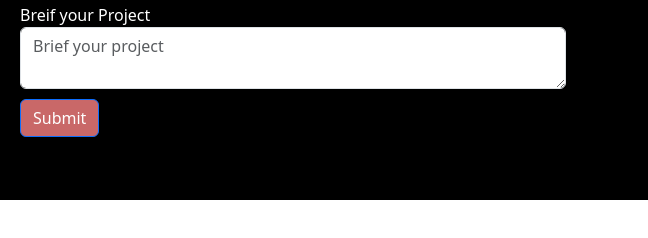
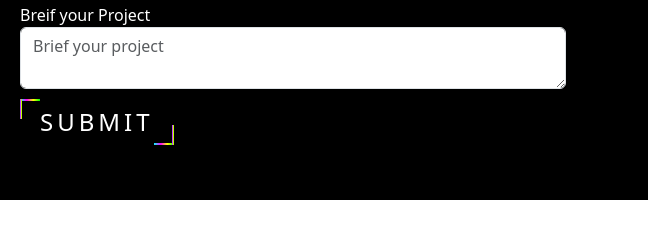
Before and after one commit to Akib-Ali/temp_github, a plain HTML site: page contactus.html in a window 1280 px wide. Shown: the part 736-974 px from the top of the page, 632-1280 px from the left. Drawn offline with nearby package versions, Linux system fonts and the light colour scheme.

Commit message:
animated submit button used

```diff
--- /dev/null
+++ b/button.css
@@ -0,0 +1,86 @@
+
+.animated-button {
+    position: relative;
+    display: inline-block;
+    padding: 5px 20px;
+    margin-top: 10px;
+    color: white;
+    text-transform: uppercase;
+    letter-spacing: 4px;
+    text-decoration: none; /* Remove underline */
+    font-size: 24px;
+    overflow: hidden;
+    transition: 0.2s;
+     border: 2px solid #2196f3;
+
+
+  }
+
+  /* Initial border appearance */
+  .animated-button span {
+    position: absolute;
+    display: block;
+  }
+
+  /* Top border */
+  .animated-button span:nth-child(1) {
+    top: 0px;
+    left: -100%;
+    width: 100%;
+    height: 2px;
+    background: linear-gradient(90deg, transparent, #2196f3);
+  }
+
+  /* Animation for top border */
+  .animated-button:hover span:nth-child(1) {
+    left: 100%;
+    transition: 1s;
+  }
+
+  /* Bottom border */
+  .animated-button span:nth-child(3) {
+    bottom: 0;
+    right: -100%;
+    width: 100%;
+    height: 2px;
+    background: linear-gradient(270deg, transparent, #2196f3);
+  }
+
+  /* Animation for bottom border */
+  .animated-button:hover span:nth-child(3) {
+    right: 100%;
+    transition: 1s;
+    transition-delay: 0.5s;
+  }
+
+  /* Right border */
+  .animated-button span:nth-child(2) {
+    top: -100%;
+    right: 0;
+    width: 2px;
+    height: 100%;
+    background: linear-gradient(180deg, transparent, #2196f3);
+  }
+
+  /* Animation for right border */
+  .animated-button:hover span:nth-child(2) {
+    top: 100%;
+    transition: 1s;
+    transition-delay: 0.25s;
+  }
+
+  /* Left border */
+  .animated-button span:nth-child(4) {
+    bottom: -100%;
+    left: 0;
+    width: 2px;
+    height: 100%;
+    background: linear-gradient(360deg, transparent, #2196f3);
+  }
+
+  /* Animation for left border */
+  .animated-button:hover span:nth-child(4) {
+    bottom: 100%;
+    transition: 1s;
+    transition-delay: 0.75s;
+  }
--- a/contactus.html
+++ b/contactus.html
@@ -117,7 +117,20 @@
                         </div>
 
 
-                        <button type="submit" class="btn btn-primary" id="submitbtn">Submit</button>
+                        <!-- <button type="submit" class="btn btn-primary" id="submitbtn">Submit</button> -->
+                       <div>
+
+                        <a href="#" class="animated-button ">
+                            <span></span>
+                            <span></span>
+                            <span></span>
+                            <span></span>
+                            Submit
+
+                        </a>
+                    </div>
+
+
                     </form>
 
 
--- a/index.css
+++ b/index.css
@@ -419,3 +419,87 @@
   font-size: 14px;
   line-height: 10px;
 }
+
+/* button */
+
+
+/* Animated button style */
+.animated-button {
+  position: relative;
+  display: inline-block;
+  padding: 5px 20px;
+  margin-top: 10px;
+  color: white;
+  text-transform: uppercase;
+  letter-spacing: 4px;
+  text-decoration: none;
+  font-size: 24px;
+  overflow: hidden;
+  transition: 0.2s;
+  border: none; /* Remove full border */
+  background-color: black; /* Set button background color */
+}
+
+/* Initial border appearance */
+.animated-button span {
+  position: absolute;
+  display: block;
+  /* background: #2196f3;  */
+  background: linear-gradient(90deg, cyan, magenta, yellow, lime); /* Multi-color gradient */
+
+
+}
+
+/* Top left L-shape */
+.animated-button span:nth-child(1) {
+  top: 0;
+  left: 0;
+  width: 20px; /* L-shape width */
+  height: 2px; /* L-shape thickness */
+}
+
+.animated-button span:nth-child(2) {
+  top: 0;
+  left: 0;
+  width: 2px; /* L-shape thickness */
+  height: 20px; /* L-shape height */
+}
+
+/* Bottom right L-shape */
+.animated-button span:nth-child(3) {
+  bottom: 0;
+  right: 0;
+  width: 20px; /* L-shape width */
+  height: 2px; /* L-shape thickness */
+}
+
+.animated-button span:nth-child(4) {
+  bottom: 0;
+  right: 0;
+  width: 2px; /* L-shape thickness */
+  height: 20px; /* L-shape height */
+}
+
+/* Animation on hover to complete the border */
+.animated-button:hover span:nth-child(1) {
+  width: 100%; /* Expand width to cover entire top */
+  transition: 0.5s;
+}
+
+.animated-button:hover span:nth-child(2) {
+  height: 100%; /* Expand height to cover entire left side */
+  transition: 0.5s;
+  transition-delay: 0.25s;
+}
+
+.animated-button:hover span:nth-child(3) {
+  width: 100%; /* Expand width to cover entire bottom */
+  transition: 0.5s;
+  transition-delay: 0.5s;
+}
+
+.animated-button:hover span:nth-child(4) {
+  height: 100%; /* Expand height to cover entire right side */
+  transition: 0.5s;
+  transition-delay: 0.75s;
+}
```
Also changed, not shown: index.html (+34 -14 lines), buttonanimation.html (added).
